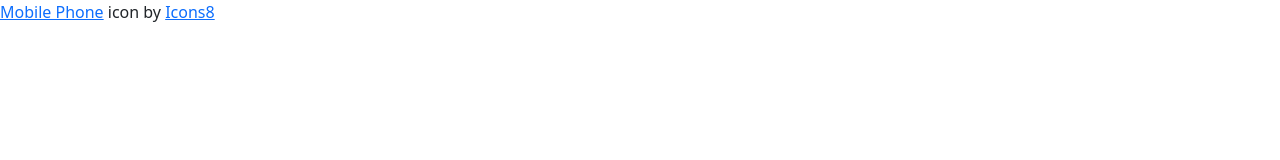
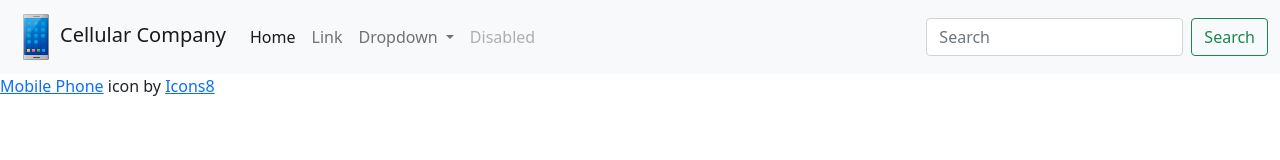
Before and after one commit to electricman07/Cellular, a plain HTML site: page index.html in a window 1280 px wide. Drawn offline with nearby package versions, Linux system fonts and the light colour scheme.

Commit message:
Added navbar and started header

```diff
--- a/index.html
+++ b/index.html
@@ -9,6 +9,48 @@
     <link rel="stylesheet" href="/css/styles.css">
 </head>
 <body>
+    <!-- Navbar -->
+    <nav class="navbar navbar-expand-lg navbar-light bg-light">
+        <div class="container-fluid">
+            <a class="navbar-brand" href="#"><img src="/images/icons8-mobile-phone-48.png" alt="cellular phone">Cellular Company</a>
+            <button class="navbar-toggler" type="button" data-bs-toggle="collapse" data-bs-target="#navbarSupportedContent" aria-controls="navbarSupportedContent" aria-expanded="false" aria-label="Toggle navigation">
+            <span class="navbar-toggler-icon"></span>
+            </button>
+            <div class="collapse navbar-collapse" id="navbarSupportedContent">
+            <ul class="navbar-nav me-auto mb-2 mb-lg-0">
+                <li class="nav-item">
+                <a class="nav-link active" aria-current="page" href="#">Home</a>
+                </li>
+                <li class="nav-item">
+                <a class="nav-link" href="#">Link</a>
+                </li>
+                <li class="nav-item dropdown">
+                <a class="nav-link dropdown-toggle" href="#" id="navbarDropdown" role="button" data-bs-toggle="dropdown" aria-expanded="false">
+                    Dropdown
+                </a>
+                <ul class="dropdown-menu" aria-labelledby="navbarDropdown">
+                    <li><a class="dropdown-item" href="#">Action</a></li>
+                    <li><a class="dropdown-item" href="#">Another action</a></li>
+                    <li><hr class="dropdown-divider"></li>
+                    <li><a class="dropdown-item" href="#">Something else here</a></li>
+                </ul>
+                </li>
+                <li class="nav-item">
+                <a class="nav-link disabled">Disabled</a>
+                </li>
+            </ul>
+            <form class="d-flex">
+                <input class="form-control me-2" type="search" placeholder="Search" aria-label="Search">
+                <button class="btn btn-outline-success" type="submit">Search</button>
+            </form>
+            </div>
+        </div>
+    </nav>
+    <!-- Navbar end -->
+    <!-- Header Start -->
+    <header>
+
+    </header>
 
 
     <!-- Scripts -->
```
